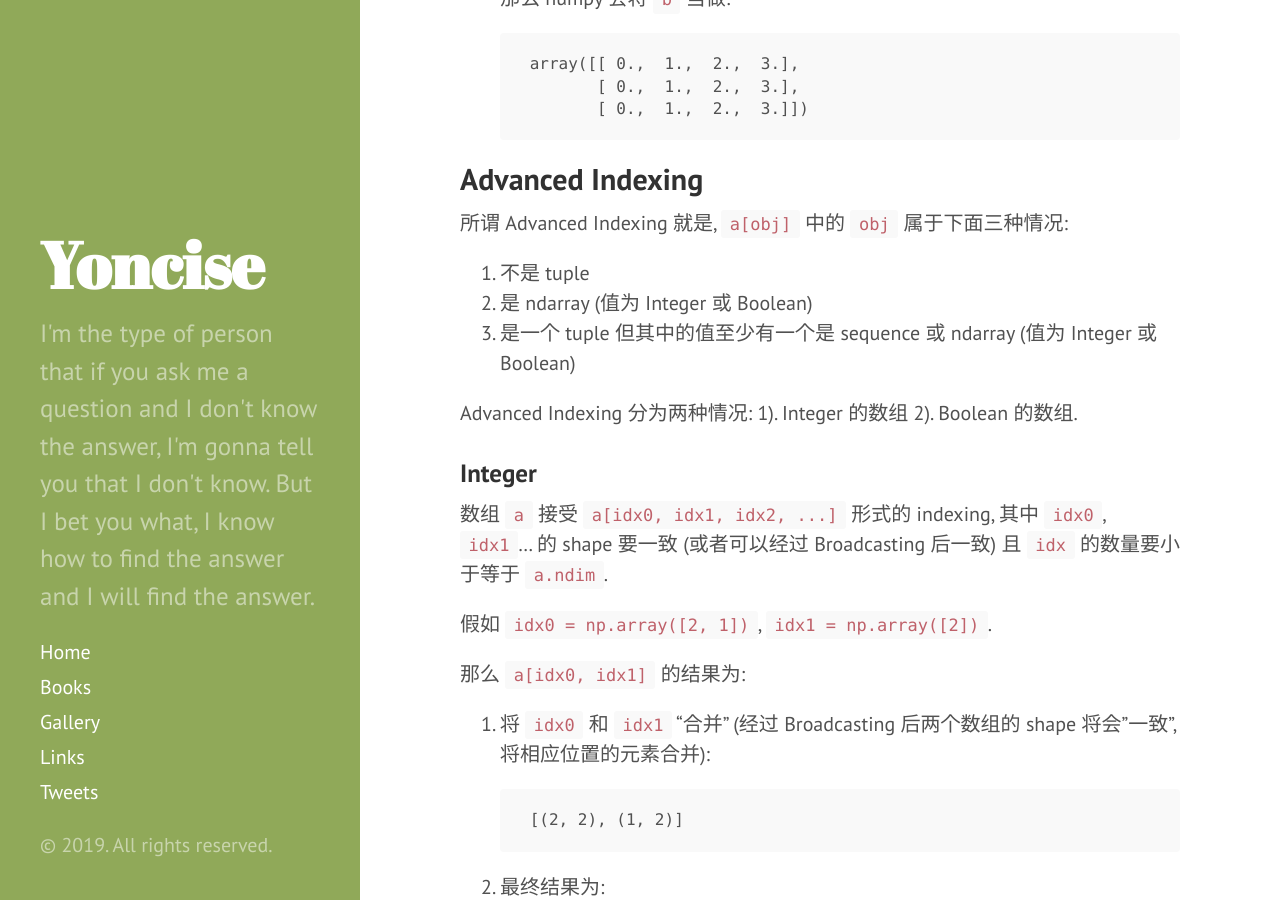
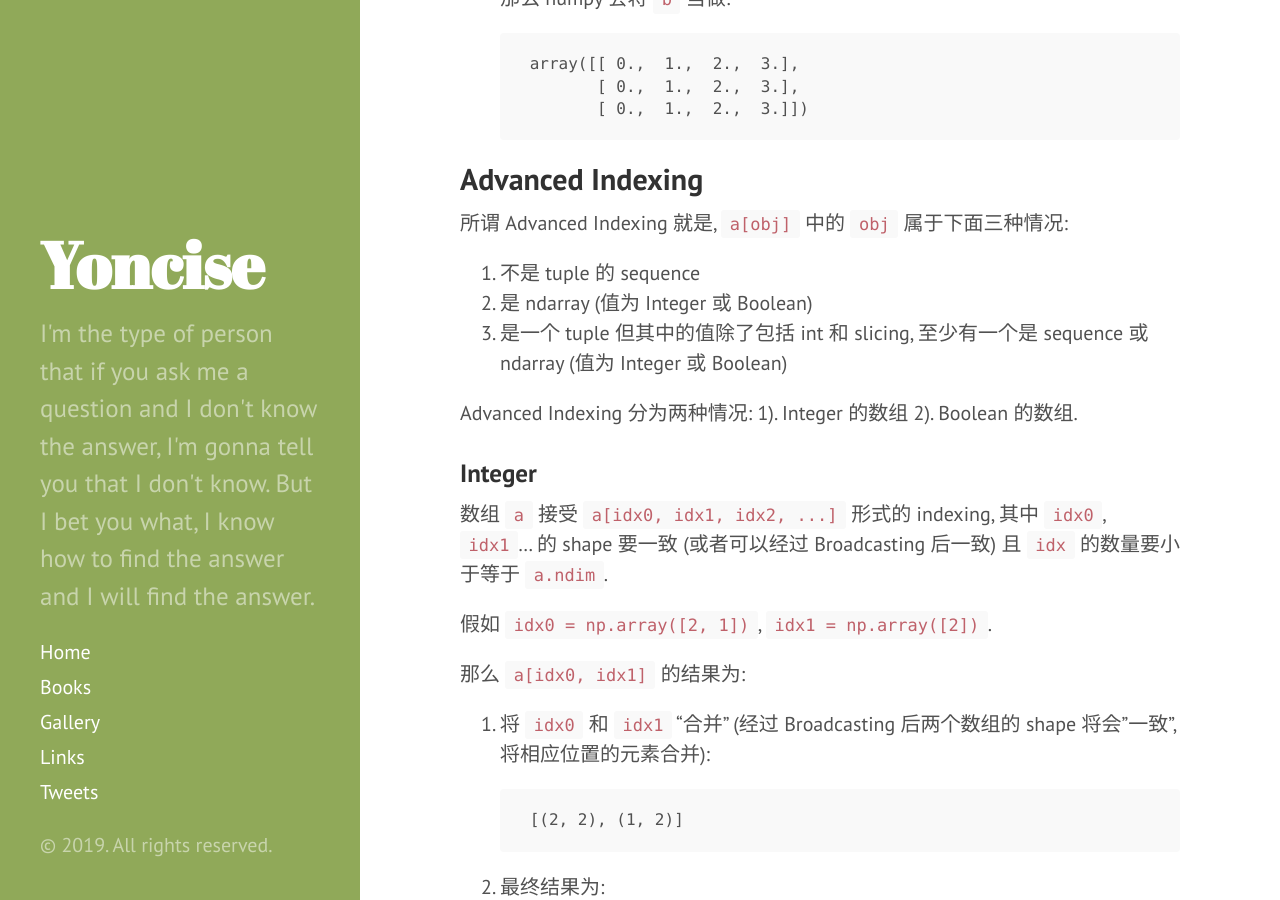
Before and after one commit to yoncise/yoncise.github.io, a Jekyll site: the page built from _posts/2017-03-26-numpy-Broadcasting-和-Advanced-Indexing.md, in a window 1280 px wide and 900 px high, scrolled down 891 px. Built offline with Jekyll 4.4.1, drawn with Linux system fonts in a browser that asks for light colours; some of the changed text lies outside the part shown.

Commit message:
numpy advance indexing fix

```diff
--- a/_posts/2017-03-26-numpy-Broadcasting-和-Advanced-Indexing.md
+++ b/_posts/2017-03-26-numpy-Broadcasting-和-Advanced-Indexing.md
@@ -37,9 +37,9 @@ Broadcasting 就两条规则:
 
 所谓 Advanced Indexing 就是, `a[obj]` 中的 `obj` 属于下面三种情况:
 
-1. 不是 tuple
+1. 不是 tuple 的 sequence
 2. 是 ndarray (值为 Integer 或 Boolean)
-3. 是一个 tuple 但其中的值至少有一个是 sequence 或 ndarray (值为 Integer 或 Boolean)
+3. 是一个 tuple 但其中的值除了包括 int 和 slicing, 至少有一个是 sequence 或 ndarray (值为 Integer 或 Boolean)
 
 Advanced Indexing 分为两种情况: 1). Integer 的数组 2). Boolean 的数组.
 
@@ -117,8 +117,8 @@ Boolean 数组的 indexing 分为两种情况:
 
     那么 `a[idx0, idx1]` 等价于 `a[np.array([0]), np.array([1, 2])]` (这里会先 Broadcasting).
 
-ps. indexing 时尽量使用 ndarray 而不是 python 自带的 list, 因为 `a[idx0, idx1, ...]`
-等价于 `a[[idx0, idx1, ...]]` 而不等价于 `a[np.array([idx0, idx1, ...])`.
+ps. indexing 时尽量使用 ndarray 而不是 python 自带的 list, 因为 `a[[idx0, idx1, ...]]`
+等价于 `a[idx0, idx1, ...]` 而不等价于 `a[np.array([idx0, idx1, ...])`.
 
 > [Broadcasting rules](https://docs.scipy.org/doc/numpy-dev/user/quickstart.html#broadcasting-rules)
 >
```
